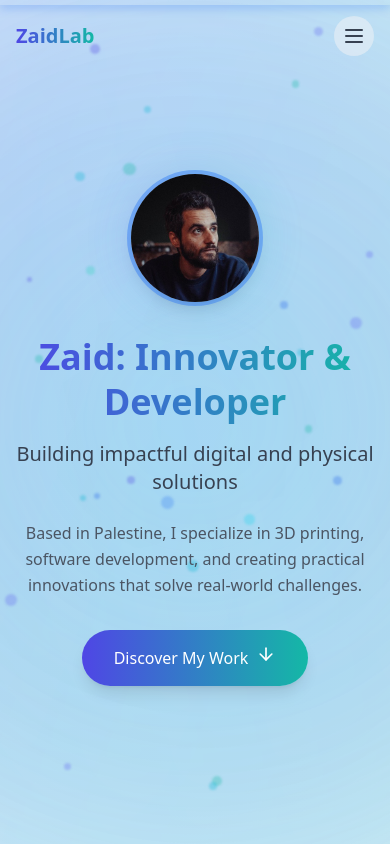
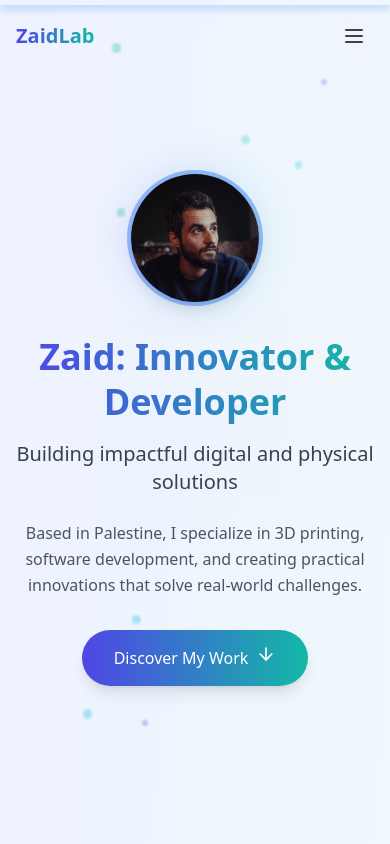
Before and after one commit to Zaidroid/my-portfolio, a React (Vite) app: page / in a window 390 px wide. Shown: the top 844 px of the page. Built offline with nearby package versions, Linux system fonts and the light colour scheme.

Commit message:
Update AnimatedBackground.tsx

```diff
--- a/src/components/AnimatedBackground.tsx
+++ b/src/components/AnimatedBackground.tsx
@@ -1,19 +1,6 @@
 import { motion, useSpring, useTransform } from 'framer-motion';
 import { useEffect, useState, useRef } from 'react';
 
-// Helper functions
-function getDistance(particleX, particleY, mouseX, mouseY) {
-  const dx = particleX - mouseX;
-  const dy = particleY - mouseY;
-  return Math.sqrt(dx * dx + dy * dy);
-}
-
-function getAttractionStrength(distance) {
-  const maxDistance = 25; // Attraction range in %
-  return distance > maxDistance ? 0 : (1 - distance / maxDistance) * 0.8;
-}
-
-// Particle component
 function Particle({
   initialPosition,
   size,
@@ -23,18 +10,16 @@ function Particle({
   frequency,
   amplitude,
   mousePosition,
+  isMobile,
 }) {
-  // Use springs for smooth position transitions
   const springX = useSpring(initialPosition.x, { stiffness: 100, damping: 20 });
   const springY = useSpring(initialPosition.y, { stiffness: 100, damping: 20 });
 
-  // Transform spring values to percentage strings for CSS
   const left = useTransform(springX, (value) => `${value}%`);
   const top = useTransform(springY, (value) => `${value}%`);
 
   const mousePosRef = useRef(mousePosition);
 
-  // Update mouse position reference
   useEffect(() => {
     mousePosRef.current = mousePosition;
   }, [mousePosition]);
@@ -46,26 +31,22 @@ function Particle({
 
     const updatePosition = () => {
       const currentTime = performance.now();
-      const deltaTime = (currentTime - lastTime) / 1000; // Time in seconds
+      const deltaTime = (currentTime - lastTime) / 1000;
       lastTime = currentTime;
       totalTime += deltaTime;
 
-      // Calculate base position (natural drift and wave)
       let baseX = initialPosition.x + vx * totalTime;
       let baseY = initialPosition.y + vy * totalTime;
       const waveY = Math.sin((baseX / 100) * Math.PI * 2 * frequency) * amplitude;
       baseY += waveY;
 
-      // Wrap positions to 0-100%
       baseX = (baseX % 100 + 100) % 100;
       baseY = (baseY % 100 + 100) % 100;
 
-      // Calculate cursor attraction
       const mousePos = mousePosRef.current;
       const distance = getDistance(baseX, baseY, mousePos.x, mousePos.y);
       const attractionStrength = getAttractionStrength(distance);
 
-      // Define target position (base + attraction offset)
       let targetX = baseX;
       let targetY = baseY;
       if (attractionStrength > 0) {
@@ -73,7 +54,6 @@ function Particle({
         targetY += (mousePos.y - baseY) * attractionStrength;
       }
 
-      // Update spring targets
       springX.set(targetX);
       springY.set(targetY);
 
@@ -83,7 +63,7 @@ function Particle({
     animationFrameId = requestAnimationFrame(updatePosition);
 
     return () => cancelAnimationFrame(animationFrameId);
-  }, [springX, springY, vx, vy, frequency, amplitude, initialPosition.x, initialPosition.y]);
+  }, [springX, springY, vx, vy, frequency, amplitude, initialPosition.x, initialPosition.y, isMobile]);
 
   return (
     <motion.div
@@ -100,16 +80,38 @@ function Particle({
   );
 }
 
-// AnimatedBackground component
+function getDistance(particleX, particleY, mouseX, mouseY) {
+  const dx = particleX - mouseX;
+  const dy = particleY - mouseY;
+  return Math.sqrt(dx * dx + dy * dy);
+}
+
+function getAttractionStrength(distance) {
+  const maxDistance = 25;
+  return distance > maxDistance ? 0 : (1 - distance / maxDistance) * 0.8;
+}
+
 export default function AnimatedBackground() {
   const [mousePosition, setMousePosition] = useState({ x: 50, y: 50 });
   const [particles, setParticles] = useState([]);
+  const [isMobile, setIsMobile] = useState(false);
   const containerRef = useRef(null);
 
+  // Detect mobile devices
   useEffect(() => {
-    setParticles(generateParticles(25));
+    const checkMobile = () => setIsMobile(window.innerWidth < 768);
+    checkMobile();
+    window.addEventListener('resize', checkMobile);
+    return () => window.removeEventListener('resize', checkMobile);
   }, []);
 
+  // Generate particles with mobile adjustments
+  useEffect(() => {
+    const particleCount = isMobile ? 10 : 25; // Fewer particles on mobile
+    setParticles(generateParticles(particleCount));
+  }, [isMobile]);
+
+  // Handle pointer movement (mouse and touch)
   useEffect(() => {
     const handlePointerMove = (e) => {
       if (!containerRef.current) return;
@@ -132,7 +134,7 @@ export default function AnimatedBackground() {
     };
 
     window.addEventListener('mousemove', handlePointerMove);
-    window.addEventListener('touchmove', handlePointerMove);
+    window.addEventListener('touchmove', handlePointerMove, { passive: true });
 
     return () => {
       window.removeEventListener('mousemove', handlePointerMove);
@@ -142,36 +144,37 @@ export default function AnimatedBackground() {
 
   const generateParticles = (count) => {
     const colors = [
-      'rgba(79, 70, 229, 0.3)',  // indigo-600
-      'rgba(45, 212, 191, 0.3)', // teal-500
-      'rgba(37, 99, 235, 0.3)',  // blue-600
-      'rgba(6, 182, 212, 0.3)',  // cyan-500
-      'rgba(59, 130, 246, 0.3)', // blue-400
-      'rgba(20, 184, 166, 0.3)', // teal-400
-      'rgba(99, 102, 241, 0.3)', // indigo-400
-      'rgba(34, 211, 238, 0.3)', // cyan-400
+      'rgba(79, 70, 229, 0.3)',
+      'rgba(45, 212, 191, 0.3)',
+      'rgba(37, 99, 235, 0.3)',
+      'rgba(6, 182, 212, 0.3)',
+      'rgba(59, 130, 246, 0.3)',
+      'rgba(20, 184, 166, 0.3)',
+      'rgba(99, 102, 241, 0.3)',
+      'rgba(34, 211, 238, 0.3)',
     ];
     return Array.from({ length: count }, (_, i) => ({
       id: i + 1,
       initialPosition: { x: Math.random() * 100, y: Math.random() * 100 },
-      size: 5 + Math.random() * 8,
+      size: isMobile ? 4 + Math.random() * 6 : 5 + Math.random() * 8, // Smaller on mobile
       color: colors[Math.floor(Math.random() * colors.length)],
-      vx: 0.2 + Math.random() * 0.3,
-      vy: (Math.random() - 0.5) * 0.2,
-      frequency: 1 + Math.random() * 2,
-      amplitude: 5 + Math.random() * 10,
+      vx: isMobile ? 0.1 + Math.random() * 0.2 : 0.2 + Math.random() * 0.3, // Slower on mobile
+      vy: isMobile ? (Math.random() - 0.5) * 0.1 : (Math.random() - 0.5) * 0.2,
+      frequency: isMobile ? 0.5 + Math.random() * 1 : 1 + Math.random() * 2, // Less oscillation
+      amplitude: isMobile ? 3 + Math.random() * 5 : 5 + Math.random() * 10, // Reduced range
     }));
   };
 
   return (
     <div ref={containerRef} className="fixed inset-0 overflow-hidden pointer-events-none z-0">
+      {/* Background Gradient Blobs */}
       <motion.div
-        className="absolute top-1/2 left-1/2 w-[80rem] h-[80rem] rounded-full bg-gradient-to-r from-indigo-600/20 via-cyan-500/20 to-teal-500/20 blur-[150px]"
+        className="absolute top-1/2 left-1/2 w-[min(80rem, 100vw)] h-[min(80rem, 100vh)] rounded-full bg-gradient-to-r from-indigo-600/20 via-cyan-500/20 to-teal-500/20 blur-[150px]"
         animate={{
           x: '-50%',
           y: '-50%',
-          translateX: `${(mousePosition.x - 50) * 0.05}%`,
-          translateY: `${(mousePosition.y - 50) * 0.05}%`,
+          translateX: `${(mousePosition.x - 50) * (isMobile ? 0.02 : 0.05)}%`,
+          translateY: `${(mousePosition.y - 50) * (isMobile ? 0.02 : 0.05)}%`,
           rotate: [0, 360],
         }}
         transition={{
@@ -181,12 +184,12 @@ export default function AnimatedBackground() {
         }}
       />
       <motion.div
-        className="absolute top-1/2 left-1/2 w-[60rem] h-[60rem] rounded-full bg-gradient-to-r from-teal-500/15 via-blue-500/15 to-indigo-600/15 blur-[120px]"
+        className="absolute top-1/2 left-1/2 w-[min(60rem, 80vw)] h-[min(60rem, 80vh)] rounded-full bg-gradient-to-r from-teal-500/15 via-blue-500/15 to-indigo-600/15 blur-[120px]"
         animate={{
           x: '-50%',
           y: '-50%',
-          translateX: `${(mousePosition.x - 50) * -0.03}%`,
-          translateY: `${(mousePosition.y - 50) * -0.03}%`,
+          translateX: `${(mousePosition.x - 50) * (isMobile ? -0.01 : -0.03)}%`,
+          translateY: `${(mousePosition.y - 50) * (isMobile ? -0.01 : -0.03)}%`,
           rotate: [0, -360],
         }}
         transition={{
@@ -196,10 +199,10 @@ export default function AnimatedBackground() {
         }}
       />
       <motion.div
-        className="absolute w-[20rem] h-[20rem] rounded-full bg-cyan-300/10 blur-[80px]"
+        className="absolute w-[min(20rem, 50vw)] h-[min(20rem, 50vh)] rounded-full bg-cyan-300/10 blur-[80px]"
         animate={{
-          left: `calc(${mousePosition.x}% - 10rem)`,
-          top: `calc(${mousePosition.y}% - 10rem)`,
+          left: `calc(${mousePosition.x}% - ${isMobile ? '5rem' : '10rem'})`,
+          top: `calc(${mousePosition.y}% - ${isMobile ? '5rem' : '10rem'})`,
           scale: [1, 1.05, 1],
         }}
         transition={{
@@ -208,6 +211,7 @@ export default function AnimatedBackground() {
           scale: { duration: 3, repeat: Infinity, ease: 'easeInOut' },
         }}
       />
+      {/* Particles */}
       {particles.map((particle) => (
         <Particle
           key={particle.id}
@@ -219,6 +223,7 @@ export default function AnimatedBackground() {
           frequency={particle.frequency}
           amplitude={particle.amplitude}
           mousePosition={mousePosition}
+          isMobile={isMobile}
         />
       ))}
     </div>
```
